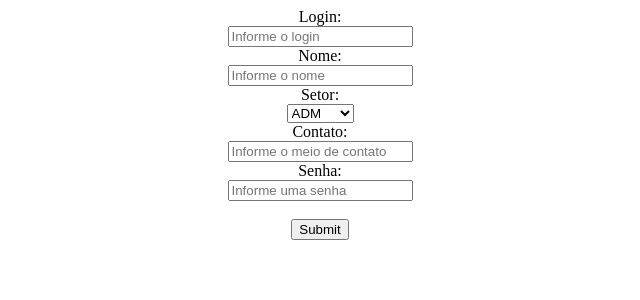
After one commit to Igor-S-Souza/Trabalho-Final-1, a PHP site: page /ADM/adicionar_usuario_setor.php in a window 1280 px wide. The commit adds this page. Shown: the top 300 px of the page, without its empty margins (320-960 px from the left). Run offline with PHP 8.4, Linux system fonts and the light colour scheme.

Commit message:
adicionando usuário

```diff
--- /dev/null
+++ b/ADM/adicionar_usuario_setor.php
@@ -0,0 +1,30 @@
+<!DOCTYPE html>
+<html>
+<head>
+	<meta charset="utf-8">
+	<meta name="viewport" content="width=device-width, initial-scale=1">
+	<title></title>
+</head>
+<body>
+	<center>
+	<form method="POST" action="adicionando_usuario_setor.php">
+		<label>Login:</label><br>
+		<input type="text" name="login" placeholder="Informe o login"><br>
+		<label>Nome:</label><br>
+		<input type="text" name="nome" placeholder="Informe o nome"><br>
+		<label>Setor:</label><br>
+		<select name="setor" required="required">
+			<optgroup label="setores">
+				<option>ADM</option>
+				<option>RH</option>
+			</optgroup>
+		</select><br>
+		<label>Contato:</label><br>
+		<input type="text" name="contato" placeholder="Informe o meio de contato"><br>
+		<label>Senha:</label><br>
+		<input type="password" name="senha" placeholder="Informe uma senha"><br><br>
+		<input type="submit" name="enviar">
+	</form>
+	</center>
+</body>
+</html>
--- a/ADM/excluir_usuario.php
+++ b/ADM/excluir_usuario.php
@@ -9,11 +9,11 @@ $id = $_GET['id'];
 $deletando = mysqli_query($conexao, "DELETE FROM usuario_por_setor WHERE id = '$id'");
 //caso o usuário tenha sido deletado com sucesso
 if (isset($deletando)) {
-	$_SESSION['msg_usuario_deletado'] = "<p class''> Usuário deletado com sucesso</p>"
+	$_SESSION['msg_usuario_deletado'] = "<p class''> Usuário deletado com sucesso</p>";
 	header('location:usuario_setor.php');
 //caso o usuário não tenha sido deletado
 }else{
-	$_SESSION['msg_usuario_nao_deletado'] = "<p class''> Usuário não deletado</p>"
+	$_SESSION['msg_usuario_nao_deletado'] = "<p class''> Usuário não deletado</p>";
 	header('location:usuario_setor.php');
 }
  ?>
--- a/ADM/solicitacao.php
+++ b/ADM/solicitacao.php
@@ -23,7 +23,7 @@ include ("../DADOS_USUARIO/dados_de_usuario.php");
   <form  method="POST" action="cadastrando_chamado.php">
      <br>
      <h4>SOLICITAÇÃO</h4>
-    	<br><label class="label"><strong>   Motivo do Chamado:</strong></label>
+    	<br><label class="label"><strong>Motivo do Chamado:</strong></label>
       <br><textarea id="area"  type="text"  name="solicitacao" placeholder="  informe o que você deseja"></textarea> <br>
       <br><input type="submit" class="submit"  value="SOLICITAR"/>
   </form>
```
Also changed, not shown: ADM/adicionando_usuario_setor.php (added, +28 -0 lines), ADM/usuario_setor.php (+7 -2 lines), CSS/estilo.css (+13 -0 lines).
